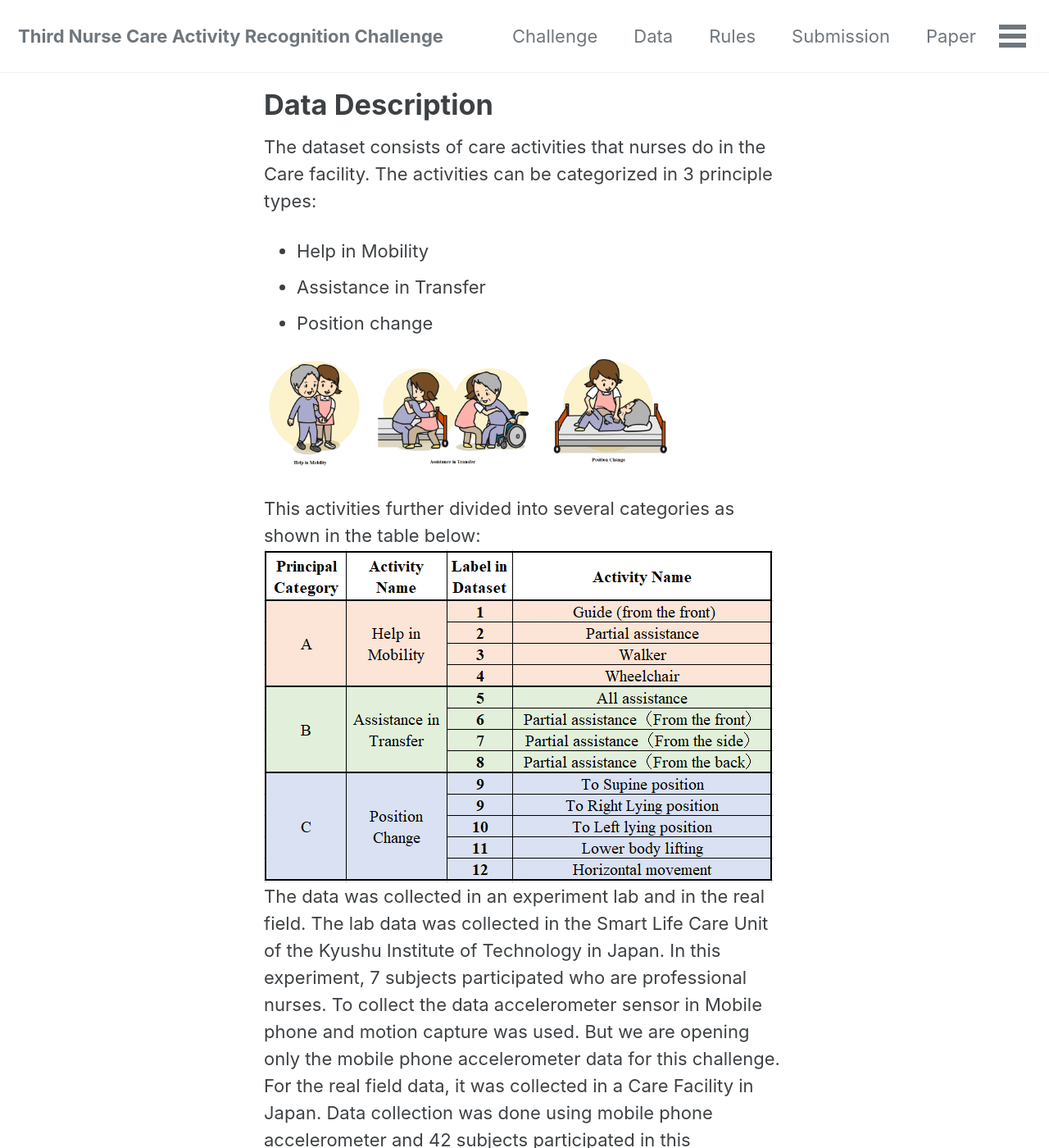
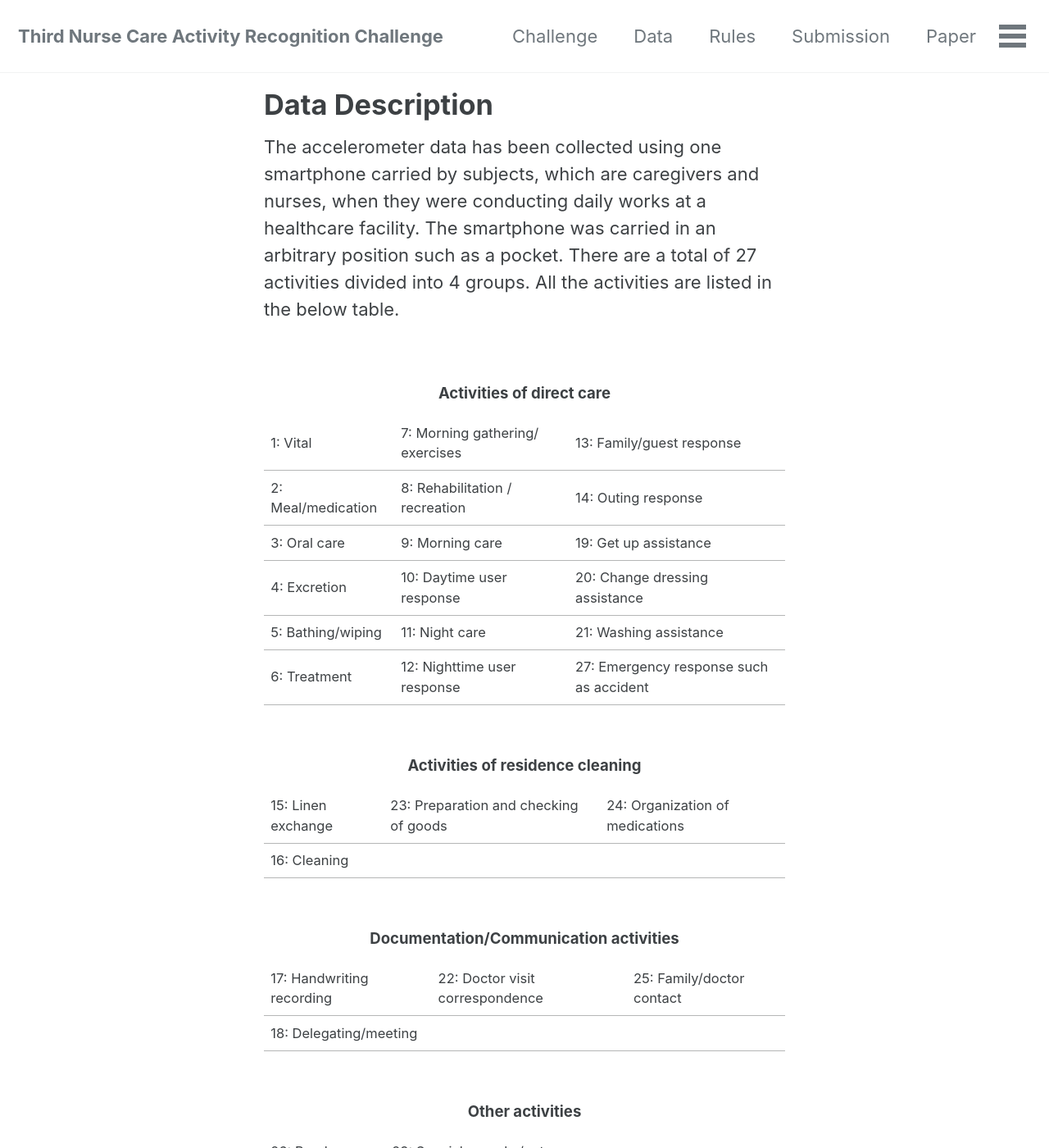
Before and after one commit to abc-research/nurse2021, a Jekyll site: the page built from _pages/data.md, in a window 1280 px wide and 1400 px high. Shown: the whole window at 82% size. Built offline with Jekyll 4.4.1, drawn with Linux system fonts in a browser that asks for light colours; cached includes are drawn as plain includes; nearby versions of some CDN libraries; some of the changed text lies outside the part shown.

Commit message:
feat: change sentence, Tan maked

```diff
--- a/_pages/data.md
+++ b/_pages/data.md
@@ -2,36 +2,98 @@
 layout: single
 title: Data Description
 permalink: /data/
-date: 2020-01-08T00:00:00+09:00
+date: 2021-04-21T00:00:00+09:00
 ---
-The dataset consists of care activities that nurses do in the Care facility. The activities can be categorized in 3 principle types:
-<ul>
-  <li>Help in Mobility</li>
-  <li>Assistance in Transfer</li>
-  <li>Position change</li>
-</ul>
-<p float="left">
-  <img src="/nurse2021/assets/11.png" width="500" />
-</p>
-This activities further divided into several categories as shown in the table below:
-![activity list](/nurse2021/assets/actList.PNG)
-The data was collected in an experiment lab and in the real field. The lab data was collected in the Smart Life Care Unit of the Kyushu Institute of Technology in Japan. In this experiment, 7 subjects participated who are professional nurses. To collect the data accelerometer sensor in Mobile phone and motion capture was used. But we are opening only the mobile phone accelerometer data for this challenge. For the real field data, it was collected in a Care Facility in Japan. Data collection was done using mobile phone accelerometer and 42 subjects participated in this experiment. We are opening data of 6 nurses for training and 3 nurses for testing in this challenge.
-<ul>
-  <li><b>Position of the Mobile phone:</b> Attached in right arm using armband</li>
-  <li><b>Sampling rate:</b> 60 Hz</li>
-  <li><b>Preprocessing:</b> No preprocessing method is applied on this data</li>
-  <li><b>Training and Testing data:</b> <a href = "https://ieee-dataport.org/open-access/nurse-care-activities-datasets-laboratory-and-real-field">Download the training and testing data</a></li>
-</ul>
+The accelerometer data has been collected using one smartphone carried by subjects, which are caregivers and nurses, when they were conducting daily works at a healthcare facility. The smartphone was carried in an arbitrary position such as a pocket. There are a total of 27 activities divided into 4 groups. All the activities are listed in the below table.
+
+<table>
+  <tr>
+    <th colspan=3 style="text-align: center"><h3>Activities of direct care</h3></th>
+  </tr>
+  <tr>
+    <td>1: Vital</td>
+    <td>7: Morning gathering/ exercises</td>
+    <td>13: Family/guest response</td>
+  </tr>
+  <tr>
+    <td>2: Meal/medication</td>
+    <td>8: Rehabilitation / recreation</td>
+    <td>14: Outing response</td>
+  </tr>
+  <tr>
+    <td>3: Oral care</td>
+    <td>9: Morning care</td>
+    <td>19: Get up assistance</td>
+  </tr>
+  <tr>
+    <td>4: Excretion</td>
+    <td>10: Daytime user response</td>
+    <td>20: Change dressing assistance</td>
+  </tr>
+  <tr>
+    <td>5: Bathing/wiping</td>
+    <td>11: Night care</td>
+    <td>21: Washing assistance</td>
+  </tr>
+  <tr>
+    <td>6: Treatment</td>
+    <td>12: Nighttime user response</td>
+    <td>27: Emergency response such as accident</td>
+  </tr>
+</table>
+
+
+<table>
+  <tr>
+    <th colspan=3 style="text-align: center"><h3>Activities of residence cleaning</h3></th>
+  </tr>
+  <tr>
+    <td>15: Linen exchange</td>
+    <td>23: Preparation and checking of goods</td>
+    <td>24: Organization of medications</td>
+  </tr>
+  <tr>
+    <td>16: Cleaning</td>
+    <td></td>
+    <td></td>
+  </tr>
+</table>
+<table>
+  <tr>
+    <th colspan=3 style="text-align: center"><h3>Documentation/Communication activities</h3></th>
+  </tr>
+  <tr>
+    <td>17: Handwriting recording</td>
+    <td>22: Doctor visit correspondence</td>
+    <td>25: Family/doctor contact</td>
+  </tr>
+  <tr>
+    <td>18: Delegating/meeting</td>
+    <td></td>
+    <td></td>
+  </tr>
+</table>
+<table>
+  <tr>
+    <th colspan=3 style="text-align: center"><h3>Other activities</h3></th>
+  </tr>
+  <tr>
+    <td>26: Break　　　　　</td>
+    <td>28: Special remarks/notes　　　　　</td>
+    <td>　　　　　　　　　　　　　　　</td>
+  </tr>
+</table>
+
 
 ## Data structure
-Training
-<ul>
-  <li>Field accelerometer data (6 subjects)</li>
-  <li>Lab  accelerometer data (2 subjects)</li>
-  <li>labels of field data</li>
-  <li>labels of lab data</li>
-</ul>
-Testing
-<ul>
-  <li>Field accelerometer data (3 subjects) </li>
-</ul>
+In this challenge, participants are provided training data and test data. Training data contains data from ?? subjects and the activity labels file. Test data contains the data of ?? subject.
+
+The training data folder contains the “files” folder, which contains all accelerometer data of all training subjects, and the “activities.csv” file contains the activity labels of the training data.
+
+![fiels](/assets/files.png)
+
+In the data file of each subject, we have 5 columns: subject_id, datetime, and 3 coordinates of the accelerometer data.
+![data-acc](/assets/data-acc.png)
+
+In the label file (“activities.csv”), we have 8 columns: id (label id), user_id, activity_type_id, activity_type (name), target_id (patients), activity2user_id, start and finish timestamp of the activity.
+![data-record](/assets/data-record.png)
--- a/_pages/learn.md
+++ b/_pages/learn.md
@@ -2,18 +2,34 @@
 layout: single
 title: About Third Nurse Care Activity Recognition Challenge
 permalink: /learn/
-date: 2021-04-16T20:00:00+09:00
+date: 2021-04-21T00:00:00+09:00
 ---
 
-In this challenge, participants will create methods for recognizing 12 activities conducted by nurses in both lab and in real-life settings. In real world, there is high chance of getting missing labels during experiments since users are busy at work.  The main challenge is leveraging laboratory data to improve models in real-life. Training data consists of data collected in both settings but test data consists of data only from the real field (same users as training data).
+Human Activity Recognition (HAR) is the process of handling information from sensors and/or video capture devices under certain circumstances to correctly determine human activities. Traditionally, the HAR can be achieved by human observation through the visualization of video recording devices. However, it is time and labor consuming. Nowadays, this traditional way could be replaced by other simple and automatic methods based on sensors and Artificial Intelligence platforms. For instance, your smartphone or other smart wearable devices have the ability to recognize some of your movements such as walking or running based on the inside accelerometer sensor.
+
+In addition, HAR has several remarkable applications in the real world, especially in the healthcare field. Besides the elderly/patient’s activity monitoring, the caregiver’s activity recognition plays an important role to improve the healthcare quality. Moreover, specifically in developed countries, the number of the elderly increases rapidly due to population aging, while the number of nurses can not satisfy. The greater the pressure on nurses, the more uncertain the healthcare quality is. Therefore, nurse care activity recognition is implemented to help the caregiver/nurse well manage and improve the quality of their work. In this challenge, based on the accelerometer data collected from the smartphone, the cheapest and easy-to-implement way, we aim to recognize the daily nurse care activities taking place at the nursing care facility.
+
+## Challenge Goal
+The goal of the Nurse Care Activity Recognition Challenge is to recognize the daily activities of a caregiver/nurse in a healthcare facility based on the accelerometer data collected from smartphones. Participants utilize accelerometer data and its activity labels in training files, propose the methods to extract features from these data, and then feed to their own model. Finally, each team needs to use their model to predict the activity based on the accelerometer data following by the timestamp in the test data. You can check out the basic HAR tutorial here (comming soon).
+
+- [To understand the dataset more clearly](/nurse2021/data/).
+- To download the dataset(comming soon)
+- To participate in this challenge(comming soon).
+
+The training dataset contains accelerometer data of ?? users, which are labeled in the activity file. In contrast, the test dataset contains accelerometer data of ?? users but it is not labeled. Participants are required to propose their pipelines, predict and submit the activity label for the test dataset.
+
+- [To make a submission](/nurse2021/submission/)
+
 
 ## Data use
 All participants may use the data free of charge.
 
 ## Evaluation
-Submissions will be evaluated by the Accuracy using following formula:
+<!-- Submissions will be evaluated by the Accuracy using following formula:
 
-![\Large Accuracy=\frac{Correctly predicted samples}{All samples}](https://latex.codecogs.com/gif.latex?Accuracy&space;=&space;\frac{Corectly&space;Predicted&space;Samples}{All&space;Samples})
+![\Large Accuracy=\frac{Correctly predicted samples}{All samples}](https://latex.codecogs.com/gif.latex?Accuracy&space;=&space;\frac{Corectly&space;Predicted&space;Samples}{All&space;Samples}) -->
+
+comming soon
 
 ## Prizes
 comming soon
```
Also changed, not shown: _pages/submissionPaper.md (+3 -2 lines), index.html (+11 -9 lines), assets/data-acc.png (added), assets/data-record.png (added), assets/files.png (added).
